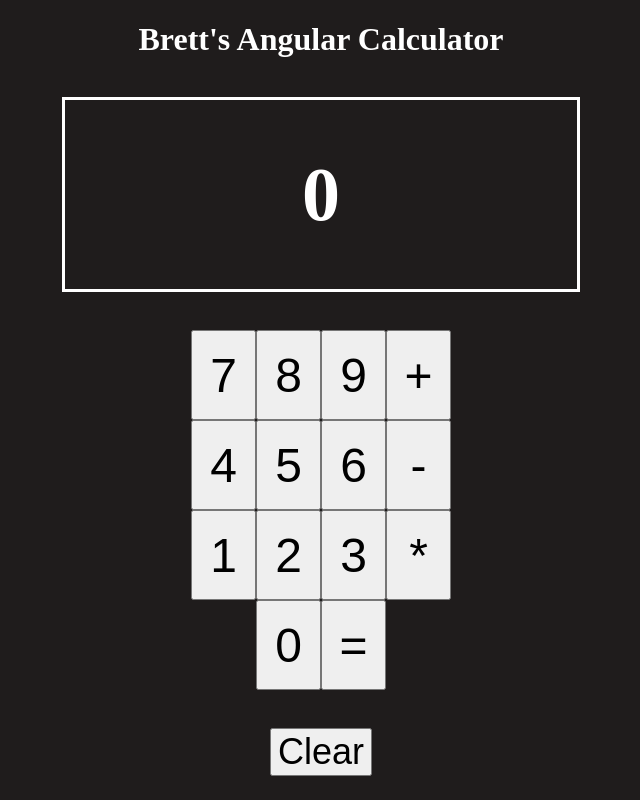
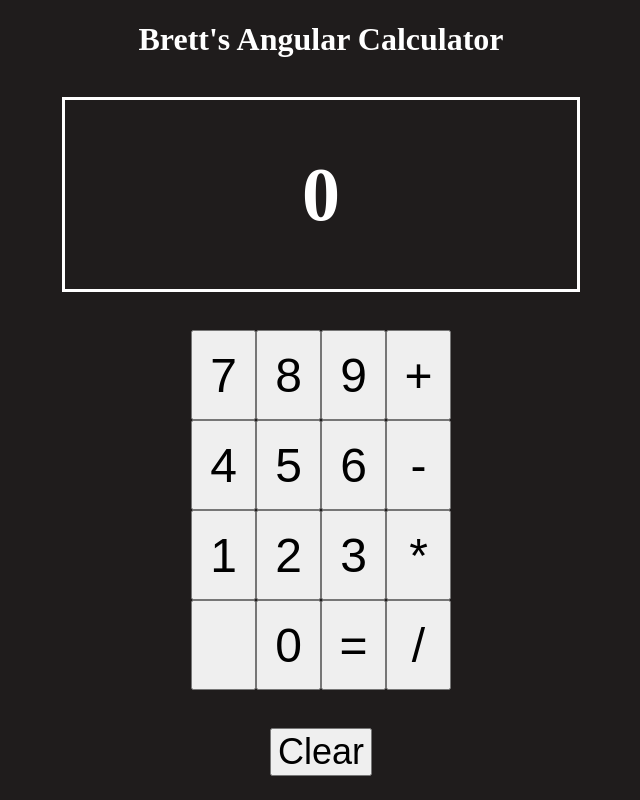
Before and after one commit to b16fowler/ng-calculator, an Angular app: page / in a window 1280 px wide. Shown: the whole page, without its empty margins (319-959 px from the left). Built offline with nearby package versions, Linux system fonts and the light colour scheme.

Commit message:
handleKey() and handleSolve() logic finished. Calculator now somewhat functional

```diff
--- a/src/app/app.ts
+++ b/src/app/app.ts
@@ -30,8 +30,10 @@ import { Operation } from "../components/buttons/operation/operation";
       <app-operation key='*' (clicked)="keyInput('*')" />
     </div>
     <div class="keypad-row">
+      <app-number key=" " />
       <app-number key="0" (clicked)="keyInput('0')" />
       <app-operation key="=" (clicked)="keyInput('=')"/>
+      <app-operation key="/" (clicked)="keyInput('/')"/>
     </div>
     <app-clear (clicked)="clear()"></app-clear>
   `,
@@ -72,15 +74,30 @@ export class App {
   }
 
   handleSolve() {
+    //TODO: USE LATER AS TO NOT USE EVAL()
+    // const split = this.onScreen().split(/\D/);
+    // const operation = this.onScreen().match(/\D/)?.[0];
 
+    // const num1 = +split[0];
+    // const num2 = +split[1];
+    // console.log("onScreen(): ", this.onScreen());
+    // console.log("num1: ", num1);
+    // console.log("num2: ", num2);
+    // console.log("operation: ", operation);
+
+    // Easy solution (for now)
+    this.onScreen.set(eval(this.onScreen()));
   }
 
   handleKey(key: string) {
-
+    if (this.onScreen() === "0") this.onScreen.set(key);
+    else {
+      this.onScreen.update(val => val + key);
+    }
   }
 
-  // Reset onScreen to '0'
+  // Reset onScreen to 0
   clear() {
-    this.onScreen.set('0');
+    this.onScreen.set("0");
   }
 }
```
